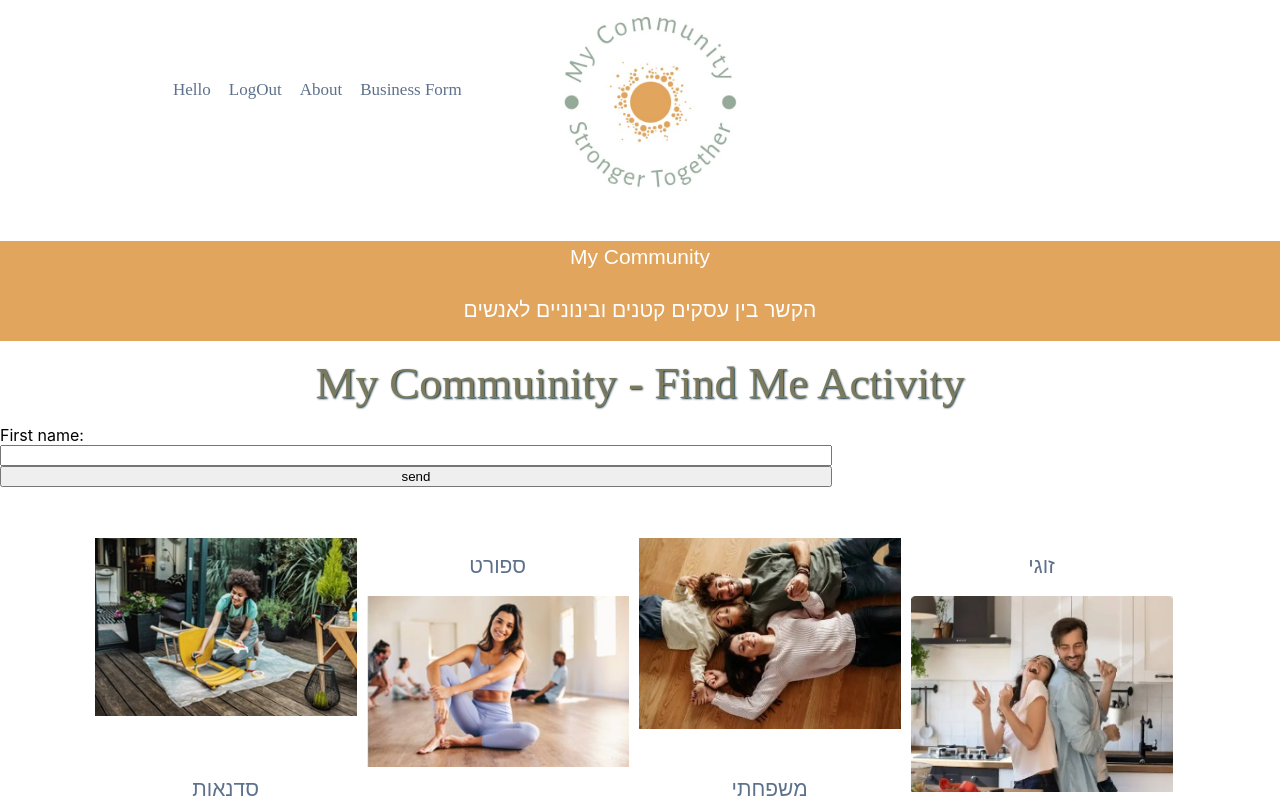
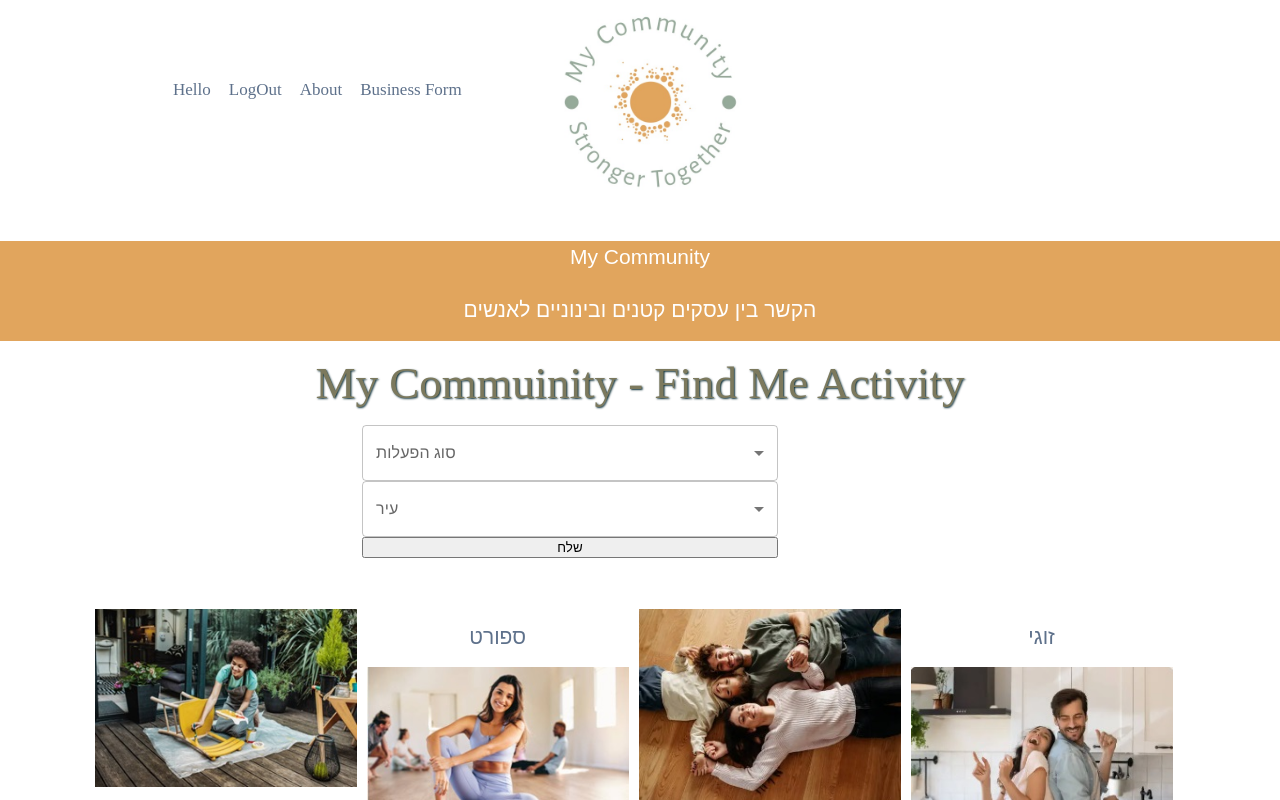
Before and after one commit to rakefetcster/myCommunity_Client, a React (Create React App) app in the folder myapp/: page /about in a window 1280 px wide. Both pictures are taken after a click on the button "FIND ME AN ACTIVITY". Shown: the top 800 px of the page. Built offline with nearby package versions, Linux system fonts and the light colour scheme.

Commit message:
adding form

```diff
--- a/myapp/src/App.css
+++ b/myapp/src/App.css
@@ -376,3 +376,8 @@ form{    display: flex;
 .find_activity{
   margin: 31px 0 0 0;
 }
+
+.formBox{
+  width: 50%;
+  margin-left: 362px;
+}
--- a/myapp/src/Components/MainFormComponent.js
+++ b/myapp/src/Components/MainFormComponent.js
@@ -1,26 +1,82 @@
 import '../App.css';
 import { useState } from 'react';
 import axios from 'axios';
+import Box from '@mui/material/Box';
+import InputLabel from '@mui/material/InputLabel';
+import MenuItem from '@mui/material/MenuItem';
+import FormControl from '@mui/material/FormControl';
+import Select from '@mui/material/Select';
 const usersUrl = "http://localhost:5000/tokafka";
 
 const MainFormComponent=() =>{
-  const [name,setName] = useState('');
+  const [city,setCity] = useState('');
+  const [activity, setActivity] = useState('');
 
-  const handleSubmit = async(e)=>{
+
+  const handleChange1 =(e) => {
+    setActivity(e.target.value);
+
+  };
+  const handleChange2 =async(e) => {
+    setCity(e.target.value)
+  };
+  const handleSubmit =async(e) => {
     e.preventDefault();
-    const obj={"name":name  };
+    const obj={"activity":activity,"city":city };
     const resp = await axios.post(usersUrl,obj);
     console.log(resp);
+  };
 
-  }
 return(
   <div>
   <h1> My Commuinity - Find Me Activity   </h1>
-    <form onSubmit={handleSubmit}>
-      First name:{''}
-      <input type='text' onChange={(e)=>setName(e.target.value)} />
-      <button type='submit'>send</button>
+  <div className='formBox'>
+  <form onSubmit={handleSubmit} >
+  <Box sx={{ minWidth: 20 }}>
+      <FormControl fullWidth>
+        <InputLabel id="demo-simple-select-label">סוג הפעלות</InputLabel>
+        <Select
+          labelId="demo-simple-select-label"
+          id="demo-simple-select"
+          value={activity}
+          label="activity"
+          onChange={handleChange1}
+        >
+          <MenuItem value={0}>ספורט</MenuItem>
+          <MenuItem value={1}>עם ילדים</MenuItem>
+          <MenuItem value={2}>עם חברים</MenuItem>
+          <MenuItem value={3}>אוכל</MenuItem>
+          <MenuItem value={4}>זוגי</MenuItem>
+          <MenuItem value={5}>טיולים</MenuItem>
+        </Select>
+      </FormControl>
+    </Box>
+    <Box sx={{ minWidth: 20 }}>
+      <FormControl fullWidth>
+        <InputLabel id="demo-simple-select-label">עיר</InputLabel>
+        <Select
+          labelId="demo-simple-select-label"
+          id="demo-simple-select"
+          value={city}
+          label="city"
+          onChange={handleChange2}
+        >
+          <MenuItem value={0}>תל אביב</MenuItem>
+          <MenuItem value={1}>ירושלים</MenuItem>
+          <MenuItem value={2}> כנרת</MenuItem>
+          <MenuItem value={3}>הרצליה</MenuItem>
+          <MenuItem value={4}>חיפה</MenuItem>
+          <MenuItem value={5}>רמת הגולן</MenuItem>
+          <MenuItem value={6}>אילת</MenuItem>
+          <MenuItem value={7}>עכו </MenuItem>
+          <MenuItem value={8}>זכרון יעקוב </MenuItem>
+        </Select>
+      </FormControl>
+    </Box>
+    <button type ='submit'>שלח</button>
     </form>
+    </div>
+
   </div>
 )
 }
```
